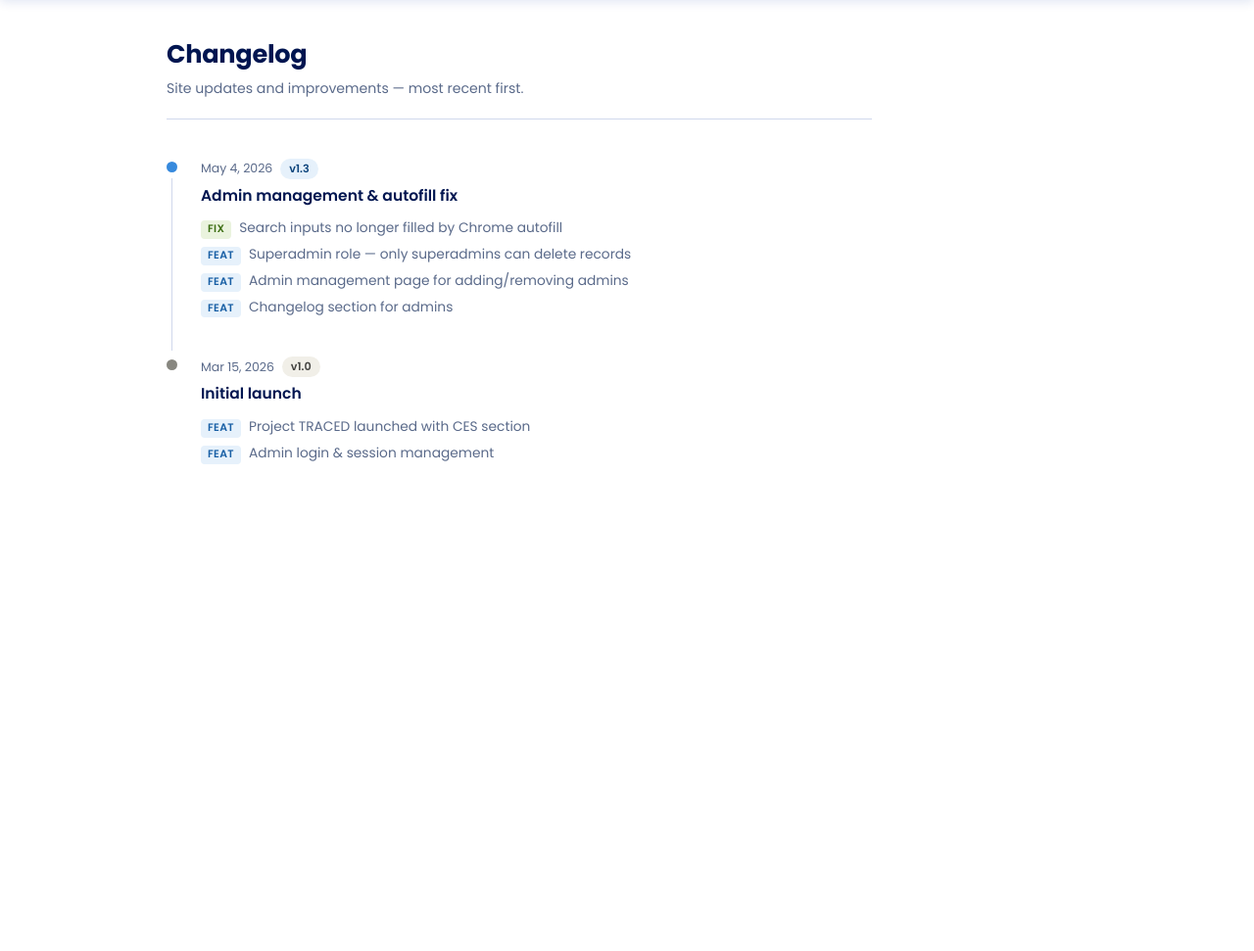
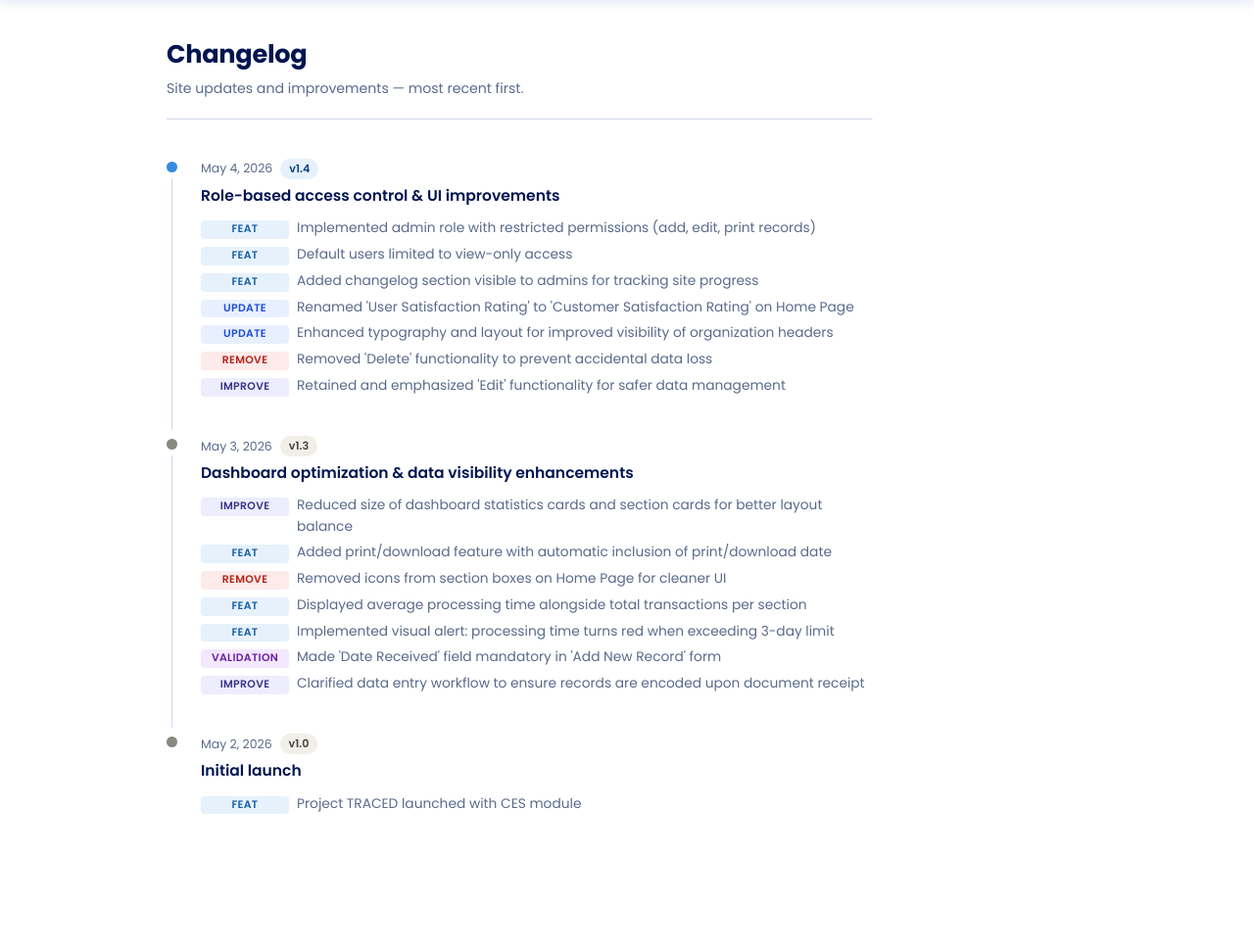
Before and after one commit to n-renz0801/Project-Traced, a Flask app: page /changelog in a window 1280 px wide. Shown: the part 127-1098 px from the top of the page at 98% size. Before the commit the page ends 601 px from the top, so only its background shows below. Run offline with Flask 3, Linux system fonts and the light colour scheme; the visitor is signed in with stand-in values (Sample User, id 1).

Commit message:
refined changelogs

```diff
--- a/app.py
+++ b/app.py
@@ -165,25 +165,42 @@ SECTIONS = [
 
 CHANGELOG = [
     {
-        "version": "v1.3",
+        "version": "v1.4",
         "date": "May 4, 2026",
         "color": "blue",
-        "title": "Admin management & autofill fix",
+        "title": "Role-based access control & UI improvements",
         "entries": [
-            {"tag": "fix",  "text": "Search inputs no longer filled by Chrome autofill"},
-            {"tag": "feat", "text": "Superadmin role — only superadmins can delete records"},
-            {"tag": "feat", "text": "Admin management page for adding/removing admins"},
-            {"tag": "feat", "text": "Changelog section for admins"},
+            {"tag": "feat", "text": "Implemented admin role with restricted permissions (add, edit, print records)"},
+            {"tag": "feat", "text": "Default users limited to view-only access"},
+            {"tag": "feat", "text": "Added changelog section visible to admins for tracking site progress"},
+            {"tag": "update", "text": "Renamed 'User Satisfaction Rating' to 'Customer Satisfaction Rating' on Home Page"},
+            {"tag": "update", "text": "Enhanced typography and layout for improved visibility of organization headers"},
+            {"tag": "remove", "text": "Removed 'Delete' functionality to prevent accidental data loss"},
+            {"tag": "improve", "text": "Retained and emphasized 'Edit' functionality for safer data management"},
+        ],
+    },
+    {
+        "version": "v1.3",
+        "date": "May 3, 2026",
+        "color": "gray",
+        "title": "Dashboard optimization & data visibility enhancements",
+        "entries": [
+            {"tag": "improve", "text": "Reduced size of dashboard statistics cards and section cards for better layout balance"},
+            {"tag": "feat", "text": "Added print/download feature with automatic inclusion of print/download date"},
+            {"tag": "remove", "text": "Removed icons from section boxes on Home Page for cleaner UI"},
+            {"tag": "feat", "text": "Displayed average processing time alongside total transactions per section"},
+            {"tag": "feat", "text": "Implemented visual alert: processing time turns red when exceeding 3-day limit"},
+            {"tag": "validation", "text": "Made 'Date Received' field mandatory in 'Add New Record' form"},
+            {"tag": "improve", "text": "Clarified data entry workflow to ensure records are encoded upon document receipt"},
         ],
     },
     {
         "version": "v1.0",
-        "date": "Mar 15, 2026",
+        "date": "May 2, 2026",
         "color": "gray",
         "title": "Initial launch",
         "entries": [
-            {"tag": "feat", "text": "Project TRACED launched with CES section"},
-            {"tag": "feat", "text": "Admin login & session management"},
+            {"tag": "feat", "text": "Project TRACED launched with CES module"}
         ],
     },
 ]
--- a/static/css/changelog.css
+++ b/static/css/changelog.css
@@ -135,7 +135,9 @@
 }
 
 .cl-tag {
-  display: inline-block;
+  display: inline-flex; /* change this */
+  justify-content: center;
+  align-items: center;
   font-size: 0.68rem;
   font-weight: 600;
   padding: 1px 7px;
@@ -143,6 +145,7 @@
   flex-shrink: 0;
   text-transform: uppercase;
   letter-spacing: 0.03em;
+  width: 90px;
 }
 
 .cl-tag--feat {
@@ -161,3 +164,35 @@
   background: #faeeda;
   color: #854f0b;
 }
+
+/* ── Additional Tag Styles ───────────────────────────────────────── */
+
+/* UPDATE (changes / renaming / UI tweaks) */
+.cl-tag--update {
+  background: #e8f0ff;
+  color: #1e4ed8;
+}
+
+/* REMOVE (danger / destructive changes) */
+.cl-tag--remove {
+  background: #fdeaea;
+  color: #b42318;
+}
+
+/* VALIDATION (forms / rules / required fields) */
+.cl-tag--validation {
+  background: #f3e8ff;
+  color: #6b21a8;
+}
+
+/* IMPROVE (alias for improve / improvement) */
+.cl-tag--improve {
+  background: #eeedfe;
+  color: #3c3489;
+}
+
+/* OPTIONAL: if you want a more distinct warning style */
+.cl-tag--warn {
+  background: #fff4e5;
+  color: #b45309;
+}
```
Also changed, not shown: static/css/home.css (+41 -12 lines), templates/home.html (+14 -5 lines).
